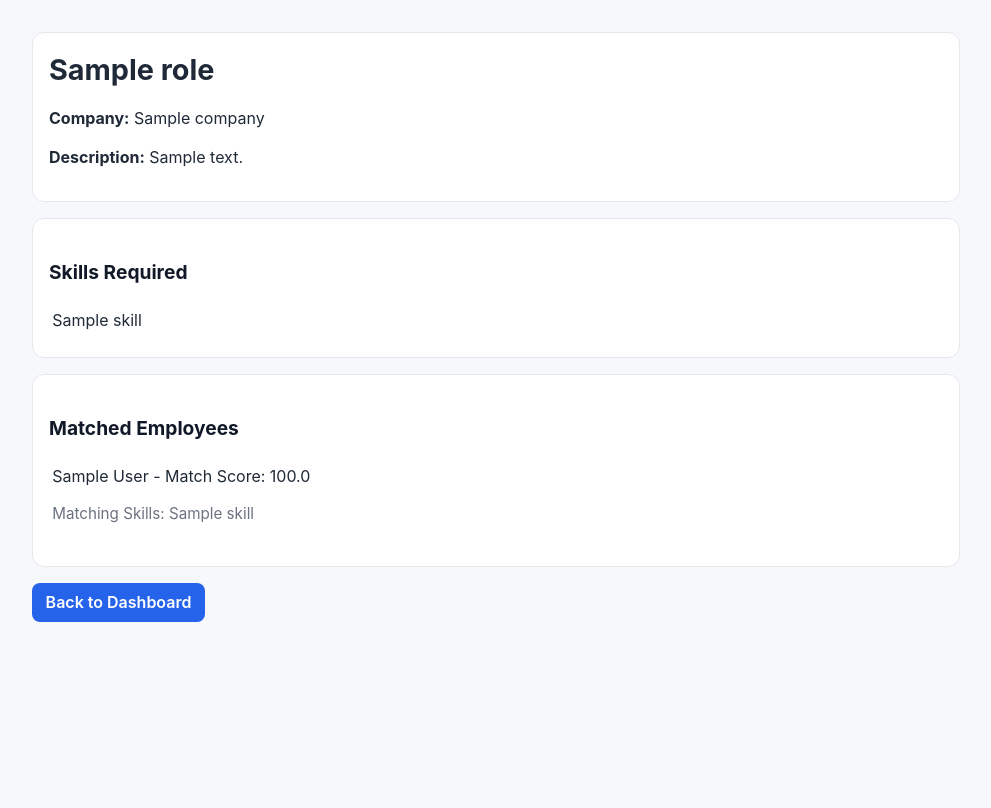
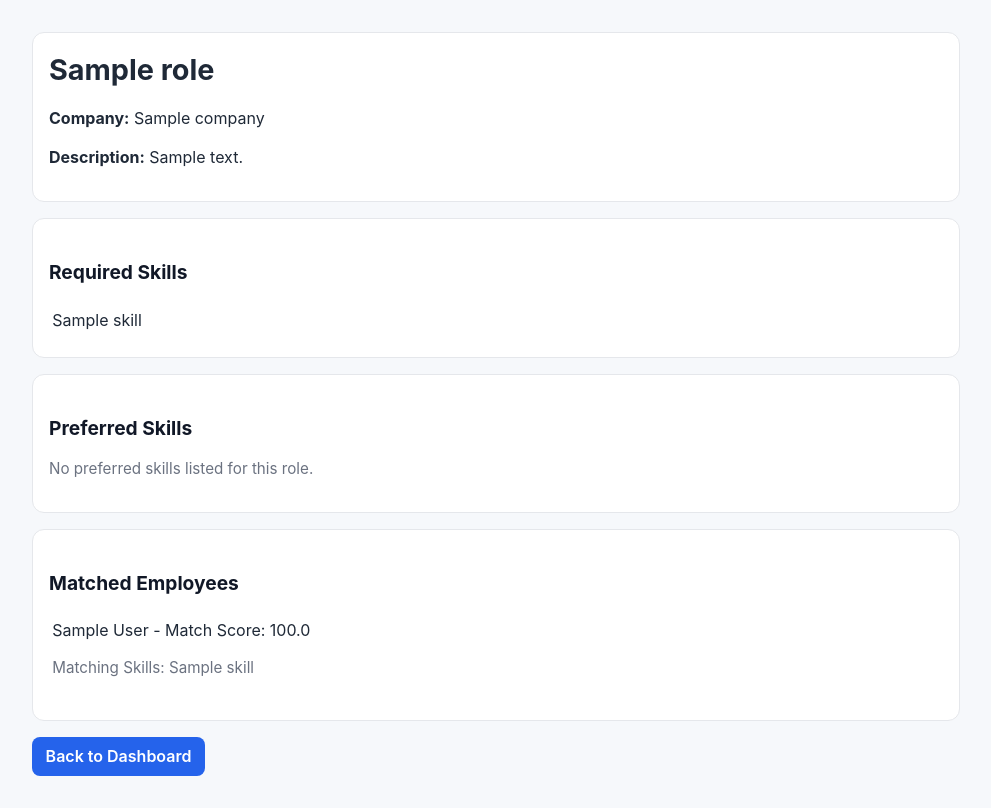
Before and after one commit to marmark88/HolisticMap, a Django app: page /role/1/ in a window 1280 px wide. Shown: the whole page, without its empty margins (144-1135 px from the left). Before the commit the page ends 622 px from the top, so only its background shows below. Run offline with Django 5.2, Linux system fonts and the light colour scheme; a user stored in the database is signed in; tables that the repository leaves empty hold one stand-in row (values such as "Sample post").

Commit message:
Added Preferred and Required Role Skills and Adjusted score weighting accordingly

```diff
--- a/holisticmap/models.py
+++ b/holisticmap/models.py
@@ -77,5 +77,7 @@ class RoleSkill(models.Model):
     role = models.ForeignKey(Role, on_delete=models.CASCADE)
     skill = models.ForeignKey(Skill, on_delete=models.CASCADE)
 
+    is_required = models.BooleanField(default=True)
+
     class Meta:
         unique_together = ("role", "skill")
--- a/holisticmap/services.py
+++ b/holisticmap/services.py
@@ -12,7 +12,7 @@ def match_employee_to_role(company, employee=None, role=None):
     if role:
         roles = [role]
     else:
-        roles = Role.objects.filter(company=company).prefetch_related('skills')
+        roles = Role.objects.filter(company=company).prefetch_related('roleskill_set__skill')
 
     # if employee is provided, only match that employee to roles, otherwise match all employees to roles
     if employee:
@@ -22,12 +22,21 @@ def match_employee_to_role(company, employee=None, role=None):
 
     matches = []
     for role in roles:
-        role_skill_map = {
-            skill.name.casefold(): skill
-            for skill in role.skills.all()
-            if skill.name
-        }
-        role_skill_keys = set(role_skill_map.keys())
+        role_skill_rows = role.roleskill_set.select_related('skill')
+        required_skill_map = {}
+        preferred_skill_map = {}
+        for role_skill in role_skill_rows:
+            skill = role_skill.skill
+            if not skill.name:
+                continue
+            key = skill.name.casefold()
+            if role_skill.is_required:
+                required_skill_map[key] = skill
+            else:
+                preferred_skill_map[key] = skill
+
+        required_skill_keys = set(required_skill_map.keys())
+        preferred_skill_keys = set(preferred_skill_map.keys())
 
         for employee in employees:
             employee_skill_keys = {
@@ -36,20 +45,39 @@ def match_employee_to_role(company, employee=None, role=None):
                 if skill.name
             }
 
-            matching_skills_keys = role_skill_keys & employee_skill_keys
-            matching_skills = {role_skill_map[key] for key in matching_skills_keys}
-            missing_skills = {role_skill_map[key] for key in (role_skill_keys - employee_skill_keys)}
+            matching_required_keys = required_skill_keys & employee_skill_keys
+            matching_preferred_keys = preferred_skill_keys & employee_skill_keys
 
-            if not role_skill_keys:
+            matching_skills = (
+                {required_skill_map[key] for key in matching_required_keys}
+                | {preferred_skill_map[key] for key in matching_preferred_keys}
+            )
+            missing_required_skills = {
+                required_skill_map[key]
+                for key in (required_skill_keys - employee_skill_keys)
+            }
+            missing_preferred_skills = {
+                preferred_skill_map[key]
+                for key in (preferred_skill_keys - employee_skill_keys)
+            }
+
+            # Required skills count more than preferred.
+            weighted_total = (len(required_skill_keys) * 1.0) + (len(preferred_skill_keys) * 0.5)
+            weighted_matches = (len(matching_required_keys) * 1.0) + (len(matching_preferred_keys) * 0.5)
+
+            if weighted_total == 0:
                 score = 0
             else:
-                score = (len(matching_skills_keys) / len(role_skill_keys)) * 100
+                score = (weighted_matches / weighted_total) * 100
 
             matches.append({
                 'role': role,
                 'employee': employee,
                 'matching_skills': matching_skills,
-                'missing_skills': missing_skills,
+                'matching_required_skills': {required_skill_map[key] for key in matching_required_keys},
+                'matching_preferred_skills': {preferred_skill_map[key] for key in matching_preferred_keys},
+                'missing_required_skills': missing_required_skills,
+                'missing_preferred_skills': missing_preferred_skills,
                 'score': round(score, 2),
             })
 
--- a/holisticmap/templates/role_detail.html
+++ b/holisticmap/templates/role_detail.html
@@ -16,15 +16,28 @@
     </section>
 
     <section class="card">
-        <h2>Skills Required</h2>
-        {% if role.skills.exists %}
+        <h2>Required Skills</h2>
+        {% if required_skills %}
             <ul>
-                {% for skill in role.skills.all %}
+                {% for skill in required_skills %}
                     <li>{{ skill.name }}</li>
                 {% endfor %}
             </ul>
         {% else %}
-            <p class="muted">No skills listed for this role.</p>
+            <p class="muted">No required skills listed for this role.</p>
+        {% endif %}
+    </section>
+
+    <section class="card">
+        <h2>Preferred Skills</h2>
+        {% if preferred_skills %}
+            <ul>
+                {% for skill in preferred_skills %}
+                    <li>{{ skill.name }}</li>
+                {% endfor %}
+            </ul>
+        {% else %}
+            <p class="muted">No preferred skills listed for this role.</p>
         {% endif %}
     </section>
 
@@ -43,11 +56,19 @@
                         {% endfor %}
                     </p>
                     <p class="muted">
-                        Missing Skills:
-                        {% for skill in match.missing_skills %}
+                        Missing Required Skills:
+                        {% for skill in match.missing_required_skills %}
                             {{ skill.name }}{% if not forloop.last %}, {% endif %}
                         {% empty %}
-                            <em>No missing skills</em>
+                            <em>No missing required skills</em>
+                        {% endfor %}
+                    </p>
+                    <p class="muted">
+                        Missing Preferred Skills:
+                        {% for skill in match.missing_preferred_skills %}
+                            {{ skill.name }}{% if not forloop.last %}, {% endif %}
+                        {% empty %}
+                            <em>No missing preferred skills</em>
                         {% endfor %}
                     </p>
                 {% endfor %}
--- a/holisticmap/views.py
+++ b/holisticmap/views.py
@@ -253,6 +253,8 @@ def employer_dashboard(request):
 def role_detail(request, role_id):
     role = get_object_or_404(Role, id=role_id)
     current_role = _get_user_role(request.user)
+    required_skills = role.skills.filter(roleskill__is_required=True).distinct()
+    preferred_skills = role.skills.filter(roleskill__is_required=False).distinct()
 
     if current_role == 'employee':
         employee = request.user.employee
@@ -274,6 +276,8 @@ def role_detail(request, role_id):
         'CURRENT_ROLE': current_role,
         'role': role,
         'matches': matches,
+        'required_skills': required_skills,
+        'preferred_skills': preferred_skills,
     })
 
 # create a new role for a company
@@ -292,18 +296,29 @@ def create_role(request, company_id):
     if request.method == 'POST':
         title = request.POST.get('title')
         description = request.POST.get('description')
-        skills = request.POST.get('skills')
+        required_skills = request.POST.get('required_skills', '')
+        preferred_skills = request.POST.get('preferred_skills', '')
 
         if title and description:
             # Save the new role and assign to a variable
             role = Role.objects.create(company=company, title=title, description=description)
 
-            # Add skills if provided
-            if skills:
-                skills_name = [s.strip() for s in skills.split(',') if s.strip()]
-                for name in skills_name:
-                    skill, created = Skill.objects.get_or_create(name=name)
-                    RoleSkill.objects.create(role=role, skill=skill)
+            # Add required and preferred skills if provided.
+            # If a skill appears in both lists, required takes precedence.
+            required_skill_names = {
+                s.strip() for s in required_skills.split(',') if s.strip()
+            }
+            preferred_skill_names = {
+                s.strip() for s in preferred_skills.split(',') if s.strip()
+            } - required_skill_names
+
+            for name in required_skill_names:
+                skill, _ = Skill.objects.get_or_create(name=name)
+                RoleSkill.objects.create(role=role, skill=skill, is_required=True)
+
+            for name in preferred_skill_names:
+                skill, _ = Skill.objects.get_or_create(name=name)
+                RoleSkill.objects.create(role=role, skill=skill, is_required=False)
 
             if current_role == 'executive':
                 return redirect('executive_dashboard')
```
Also changed, not shown: holisticmap/templates/create_role.html (+7 -2 lines), holisticmap/migrations/0007_roleskill_is_required.py (added).
